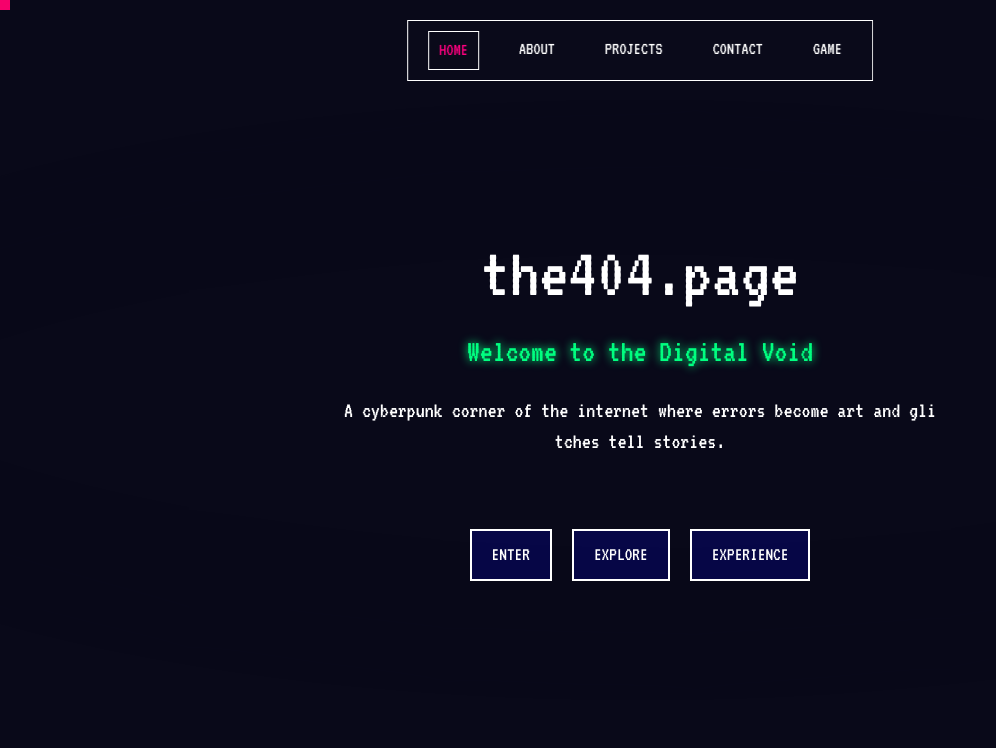
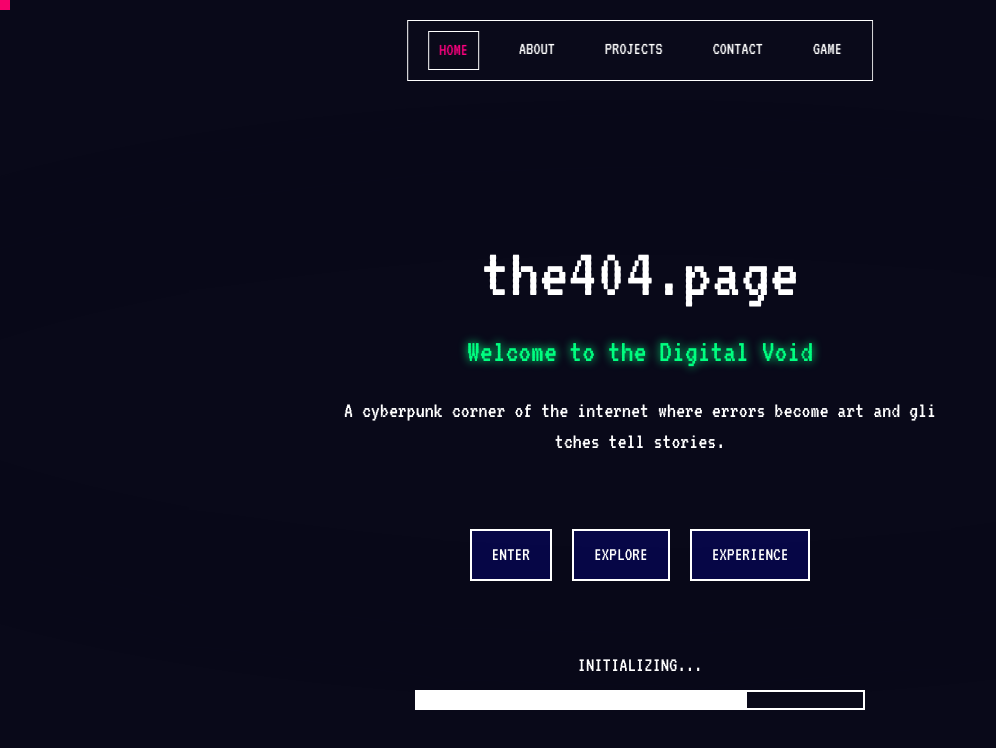
Before and after one commit to Ramen96/portfolio, a Next.js app: page / in a window 1280 px wide. Shown: the top 748 px of the page, without its empty margins (0-996 px from the left). Built offline with nearby package versions, Linux system fonts and the light colour scheme.

Commit message:
added loading bar

```diff
--- a/app/page.jsx
+++ b/app/page.jsx
@@ -16,6 +16,8 @@ export default function Home() {
   const contentRef = useRef(null);
   const [cursorPosition, setCursorPosition] = useState({ x: 0, y: 0 });
   const [currentSection, setCurrentSection] = useState('home');
+  const [loadingProgress, setLoadingProgress] = useState(0);
+  const [loadingLabel, setLoadingLabel] = useState('SYSTEM LOADING...');
 
   // Prevent scrolling
   useEffect(() => {
@@ -199,6 +201,34 @@ export default function Home() {
     };
   }, []);
 
+  // Loading bar animation
+  useEffect(() => {
+    const labels = [
+      'SYSTEM LOADING...',
+      'INITIALIZING...',
+      'SYSTEM CORRUPTED...',
+      'ERROR DETECTED...',
+      'REBOOTING...'
+    ];
+    let currentLabel = 0;
+
+    const updateLoading = () => {
+      setLoadingProgress(prev => {
+        const next = prev + (Math.random() * 5);
+        if (next >= 100) {
+          currentLabel = (currentLabel + 1) % labels.length;
+          setLoadingLabel(labels[currentLabel]);
+          return 0;
+        }
+        return next;
+      });
+    };
+
+    const loadingInterval = setInterval(updateLoading, 100);
+
+    return () => clearInterval(loadingInterval);
+  }, []);
+
   const sections = {
     home: {
       title: "the404.page",
@@ -304,6 +334,17 @@ export default function Home() {
         </div>
       </div>
 
+      {/* Loading bars */}
+      <div className={styles.loadingContainer}>
+        <div className={styles.loadingLabel}>{loadingLabel}</div>
+        <div className={styles.loadingBar}>
+          <div
+            className={styles.loadingProgress}
+            style={{ width: `${loadingProgress}%` }}
+          ></div>
+        </div>
+      </div>
+
       {/* Custom cursor */}
       <div
         ref={cursorRef}
```
